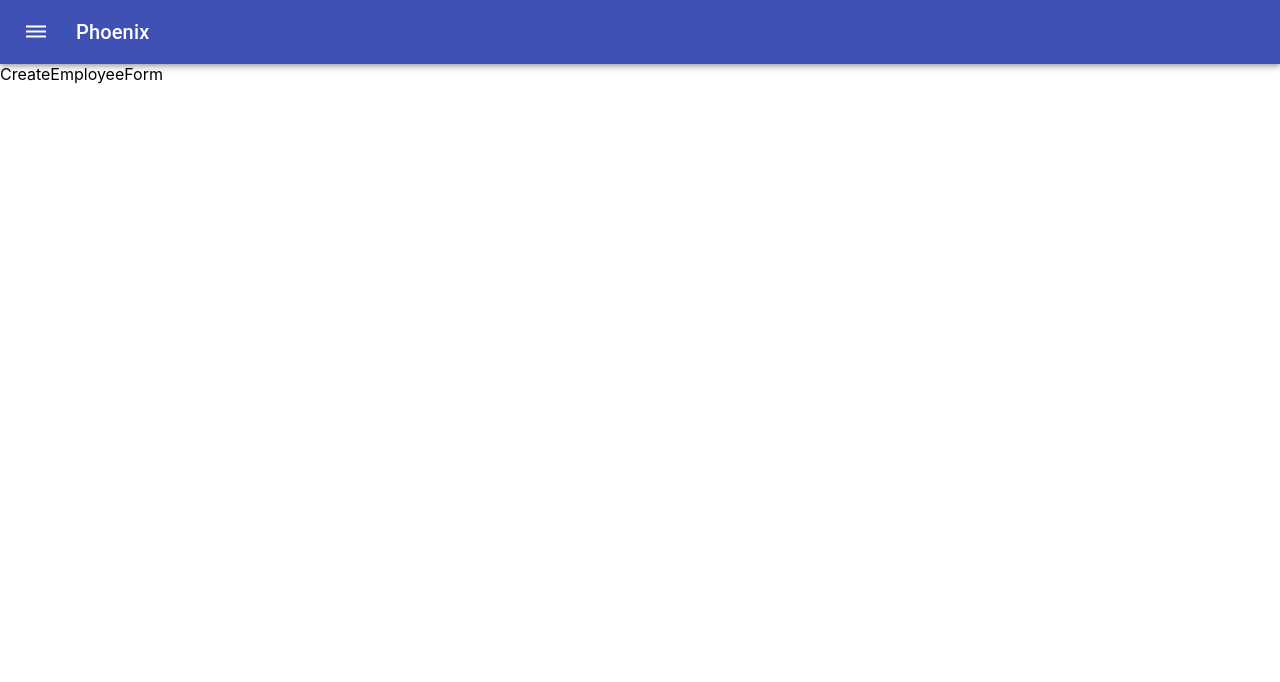
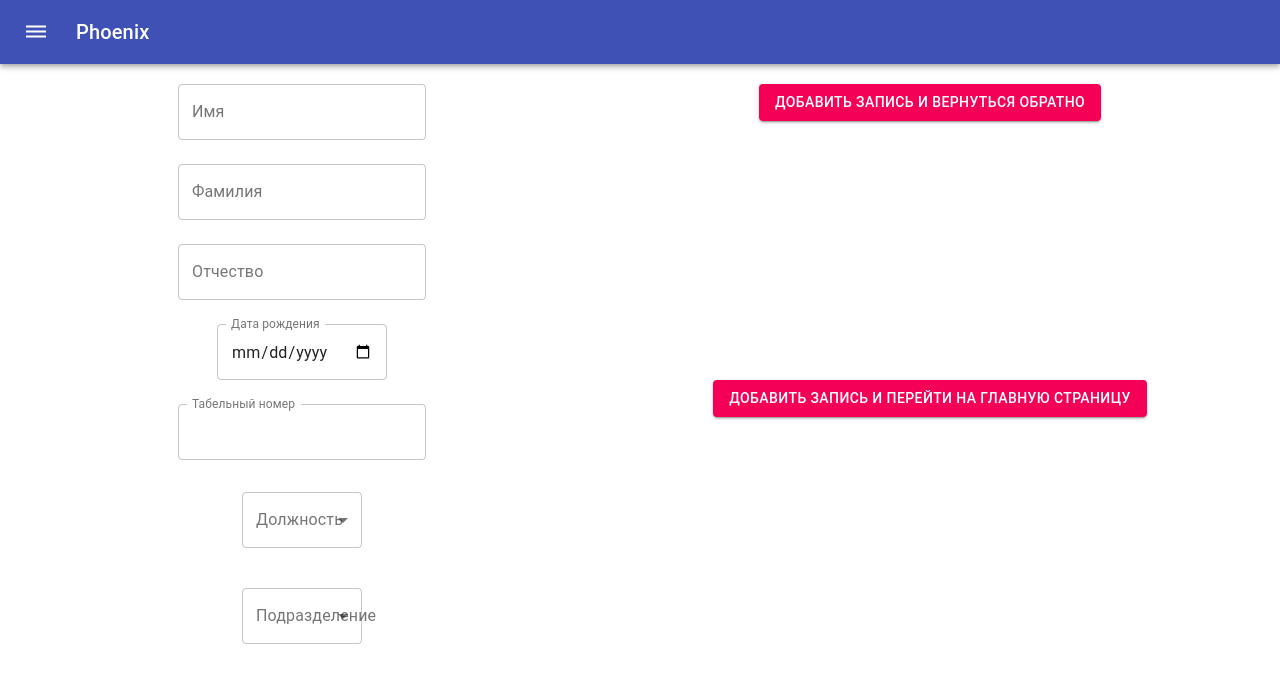
Before and after one commit to mikhailshilo/phoenix, a React (Create React App) app: page /#/create-employee in a window 1280 px wide. Shown: the top 682 px of the page. Built offline with nearby package versions, Linux system fonts and the light colour scheme.

Commit message:
Добавлнены проля для ввода и добавлены две кнопки

```diff
--- a/package.json
+++ b/package.json
@@ -8,6 +8,7 @@
     "@testing-library/jest-dom": "^4.2.4",
     "@testing-library/react": "^9.5.0",
     "@testing-library/user-event": "^7.2.1",
+    "formik": "^2.1.4",
     "react": "^16.13.1",
     "react-dom": "^16.13.1",
     "react-router-dom": "^5.1.2",
--- a/src/components/CreateEmployeeForm.jsx
+++ b/src/components/CreateEmployeeForm.jsx
@@ -1,7 +1,133 @@
 import React from 'react';
+import { makeStyles } from '@material-ui/core/styles';
+import Paper from '@material-ui/core/Paper';
+import Grid from '@material-ui/core/Grid';
+import {Formik} from 'formik';
+import Button from '@material-ui/core/Button';
+import TextField from '@material-ui/core/TextField';
+import Select from '@material-ui/core/Select';
+import MenuItem from '@material-ui/core/MenuItem';
+import InputLabel from '@material-ui/core/InputLabel';
+import FormControl from '@material-ui/core/FormControl';
+
+
+const useStyles = makeStyles(theme => ({
+  root: {
+    flexGrow: 1,
+  },
+  formControl:{
+      margin: theme.spacing(1),
+      minWidth:120,
+  },
+  container: {
+      marginTop: 20,
+      textAlign:'center'
+    },
+  paper: {
+    padding: theme.spacing(2),
+    textAlign: 'center',
+    color: theme.palette.text.secondary,
+  },
+}));
 
 function CreateEmployeeForm () {
-    return (<div>CreateEmployeeForm</div>)
+    const classes = useStyles();
+    const [position, setPosition] = React.useState('');
+    const handleChangePosition = (event) => {
+        setPosition(event.target.value);
+    }
+    const showMessage1 = () => {
+        alert('Запись добавлена и вы остаётесь на форме регистрации сотрудника');
+    };
+    const showMessage2 = () => {
+        alert('Запись добавлена и вы переходите на главную страницу со списком всех сотрудников');
+    };
+    const [division, setDivision] = React.useState('');
+    const handleChangeDivision = (event) => {
+        setDivision(event.target.value);
+    }
+    return (
+        <div className={classes.root}>
+        <Formik>
+            {props => (
+              <form>
+              <Grid container spacing={3}>
+                  <Grid container xs={6} spacing={3} className={classes.container}>
+                    <Grid item xs={12}>
+                        <TextField id='name' label='Имя' variant='outlined'/>
+                    </Grid>
+                    <Grid item xs={12}>
+                        <TextField id='surname' label='Фамилия' variant='outlined'/>
+                    </Grid>
+                    <Grid item xs={12}>
+                        <TextField id='patronymic' label='Отчество' variant='outlined'/>
+                    </Grid>
+                    <Grid item xs={12}>
+                        <TextField
+                        id='date'
+                        label='Дата рождения'
+                        type='date'
+                        InputLabelProps={{shrink:true}}
+                        variant='outlined'
+                        />
+                    </Grid>
+                    <Grid item xs={12}>
+                        <TextField
+                        id='personal-number'
+                        label='Табельный номер'
+                        type='number'
+                        InputLabelProps={{shrink:true}}
+                        variant='outlined'
+                        />
+                    </Grid>
+                    <Grid item xs={12}>
+                        <FormControl variant='outlined' className={classes.formControl}>
+                            <InputLabel id='position-label'>Должность</InputLabel>
+                        <Select
+                            id='position'
+                            labelId='position-label'
+                            value={position}
+                            onChange={handleChangePosition}
+                        >
+                            <MenuItem value={'director'}>Директор</MenuItem>
+                            <MenuItem value={'bookkepper'}>Бухгалтер</MenuItem>
+                            <MenuItem value={'manager'}>Менеджер</MenuItem>
+                        </Select>
+                        </FormControl>
+                    </Grid>
+                    <Grid item xs={12}>
+                        <FormControl variant='outlined' className={classes.formControl}>
+                        <InputLabel id='division-label'>Подразделение</InputLabel>
+                        <Select
+                        id='division'
+                        labelId='division-label'
+                        value={division}
+                        onChange={handleChangeDivision}
+                        >
+                        <MenuItem value={'division-clients'}>Отдел по работе с клиентами</MenuItem>
+                        <MenuItem value={'division-developers'}>Отдел разработки</MenuItem>
+                        </Select>
+                        </FormControl>
+                    </Grid>
+                  </Grid>
+                  <Grid container xs={6} spacing={3} className={classes.container}>
+                        <Grid item xs={12}>
+                            <Button variant='contained' color='secondary' onClick={showMessage1}>
+                                 Добавить запись и вернуться обратно
+                            </Button>
+                        </Grid>
+                        <Grid item xs={12}>
+                            <Button variant='contained' color='secondary' onClick={showMessage2}>
+                                Добавить запись и перейти на главную страницу
+                            </Button>
+                        </Grid>
+                  </Grid>
+              </Grid>
+              </form>
+            )}
+        </Formik>
+        </div>
+    )
 }
 
 export default CreateEmployeeForm;
```
Also changed, not shown: 1 other file (tests, documents, lock files or other folders).
